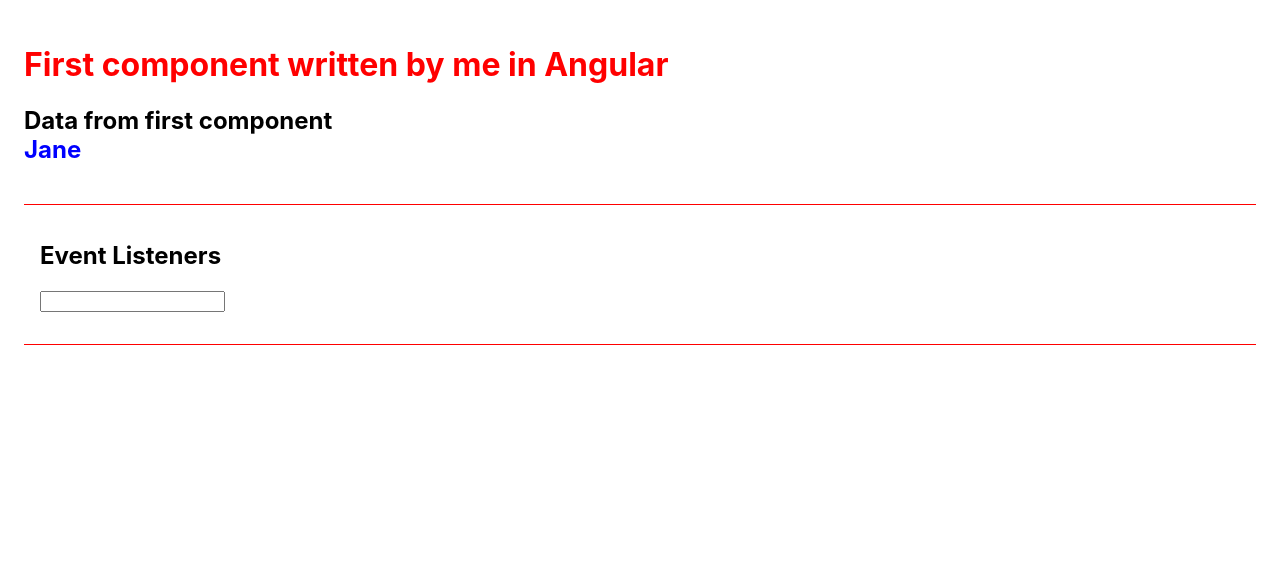
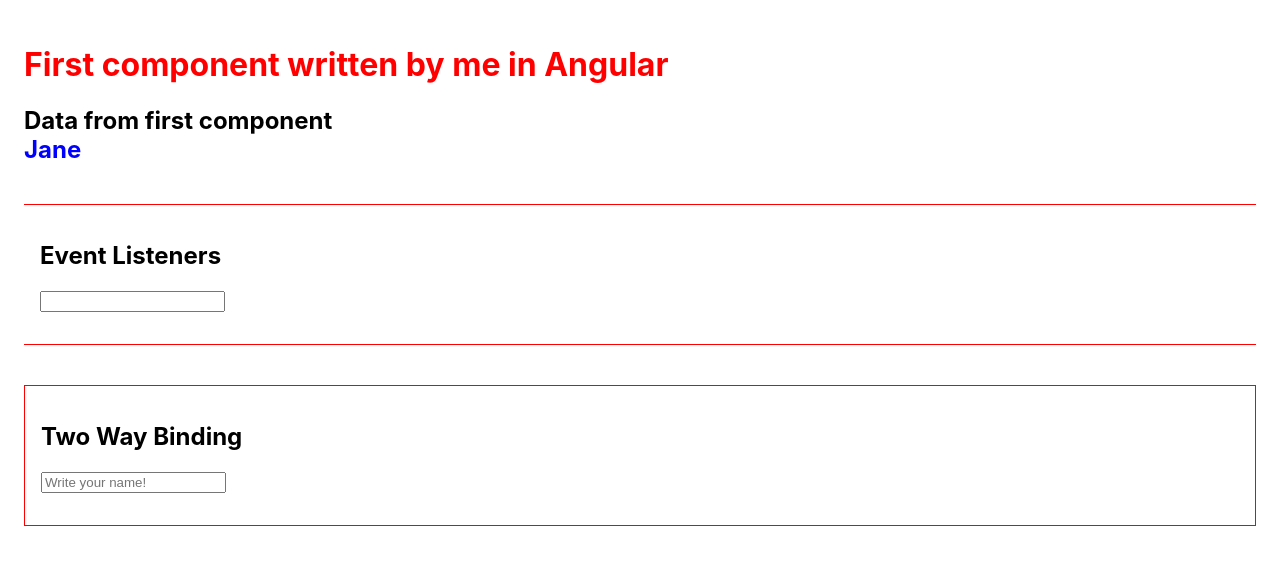
Before and after one commit to AshotHeb/Angular-Basics, an Angular app: page / in a window 1280 px wide. Shown: the top 564 px of the page. Built offline with nearby package versions, Linux system fonts and the light colour scheme.

Commit message:
@Angular Basics/lesson-2 -- two way binding/ngModel

```diff
--- a/src/app/app.component.html
+++ b/src/app/app.component.html
@@ -180,6 +180,7 @@
 <main class="main">
   <app-first-component></app-first-component>
   <app-event-listeners></app-event-listeners>
+  <app-two-way-binding></app-two-way-binding>
 </main>
 
 <!-- * * * * * * * * * * * * * * * * * * * * * * * * * * * * * * * * -->
--- /dev/null
+++ b/src/app/two-way-binding/two-way-binding.component.html
@@ -0,0 +1,5 @@
+<div class="two-way-binding">
+  <h2>Two Way Binding</h2>
+  <input [(ngModel)]="name" placeholder="Write your name!" />
+  <p>{{ name }}</p>
+</div>
--- /dev/null
+++ b/src/app/two-way-binding/two-way-binding.component.scss
@@ -0,0 +1,6 @@
+.two-way-binding {
+  padding: 1rem;
+  border: 1px solid red;
+
+  margin-top: 40px;
+}
--- /dev/null
+++ b/src/app/two-way-binding/two-way-binding.component.ts
@@ -0,0 +1,12 @@
+import { Component } from '@angular/core';
+import { FormsModule } from '@angular/forms';
+
+@Component({
+  selector: 'app-two-way-binding',
+  imports: [FormsModule],
+  templateUrl: './two-way-binding.component.html',
+  styleUrl: './two-way-binding.component.scss',
+})
+export class TwoWayBindingComponent {
+  name: string = '';
+}
```
Also changed, not shown: src/app/app.component.ts (+7 -1 lines).
